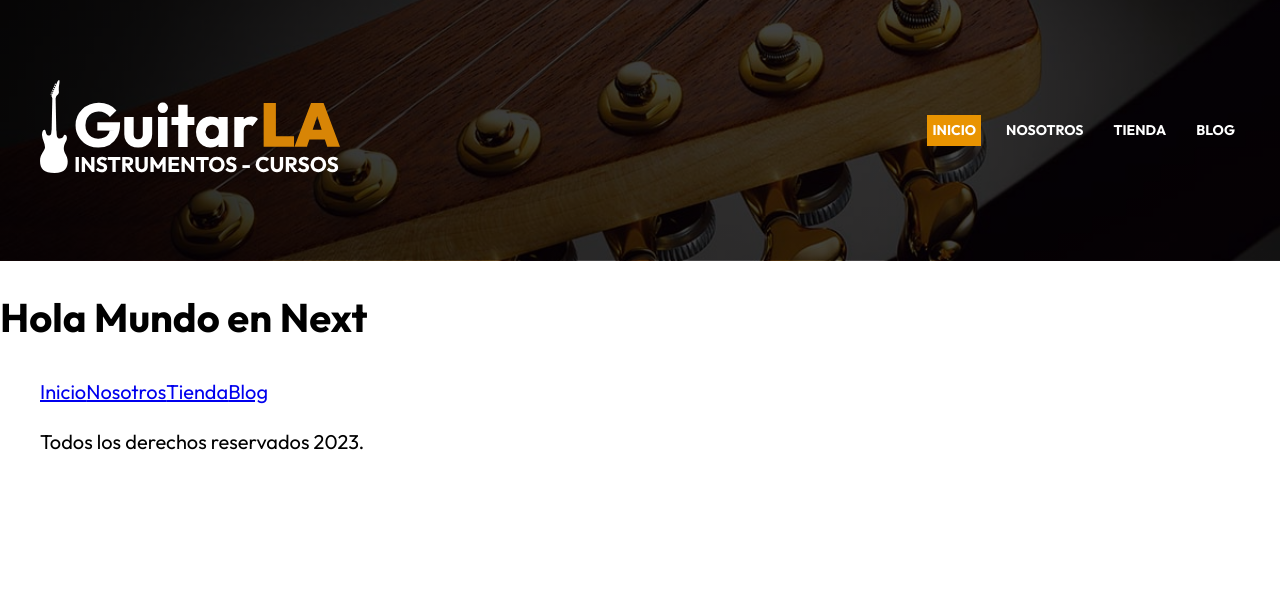
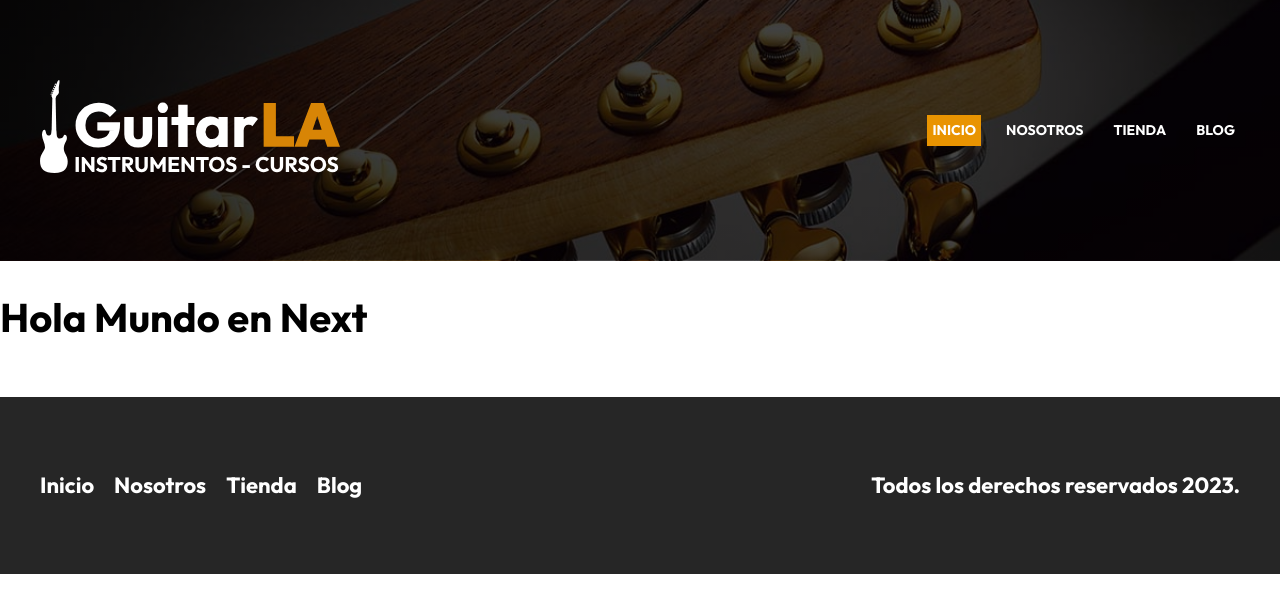
Before and after one commit to luisrlwev/guitarla-next, a Next.js app: page / in a window 1280 px wide. Shown: the top 612 px of the page. Built offline with nearby package versions, Linux system fonts and the light colour scheme.

Commit message:
aplicamos css al footer

```diff
--- a/components/footer.js
+++ b/components/footer.js
@@ -1,11 +1,10 @@
 import Link from "next/link"
-
-const styles = {}
+import styles from "@/styles/footer.module.css"
 
 export default function Footer() {
   return (
-    <footer>
-      <div className="contenedor">
+    <footer className={styles.footer}>
+      <div className={`contenedor ${styles.contenido}`}>
         <nav className={styles.navegacion}>
           <Link href="/">
               Inicio
@@ -23,7 +22,7 @@ export default function Footer() {
               Blog
           </Link>
         </nav>
-        <p>Todos los derechos reservados {new Date().getFullYear()}.</p>
+        <p className={styles.copyright}>Todos los derechos reservados {new Date().getFullYear()}.</p>
       </div>
     </footer>
   )
--- a/styles/footer.module.css
+++ b/styles/footer.module.css
@@ -0,0 +1,34 @@
+.footer{
+    background-color: var(--black);
+    padding: 2rem 0;
+    margin-top: 5rem;
+}
+
+.navegacion{
+    display: flex;
+    flex-direction: column;
+    align-items: center;
+    gap: 2rem;
+}
+
+.navegacion a, .copyright{
+    color: var(--white);
+    font-size: 2.2rem;
+    text-decoration: none;
+    font-weight: 700;
+}
+
+.copyright{
+    text-align: center;
+}
+
+@media (min-width: 768px) {
+    .contenido{
+        display: flex;
+        justify-content: space-between;
+    }
+
+    .navegacion{
+        flex-direction: row;
+    }
+}
```
